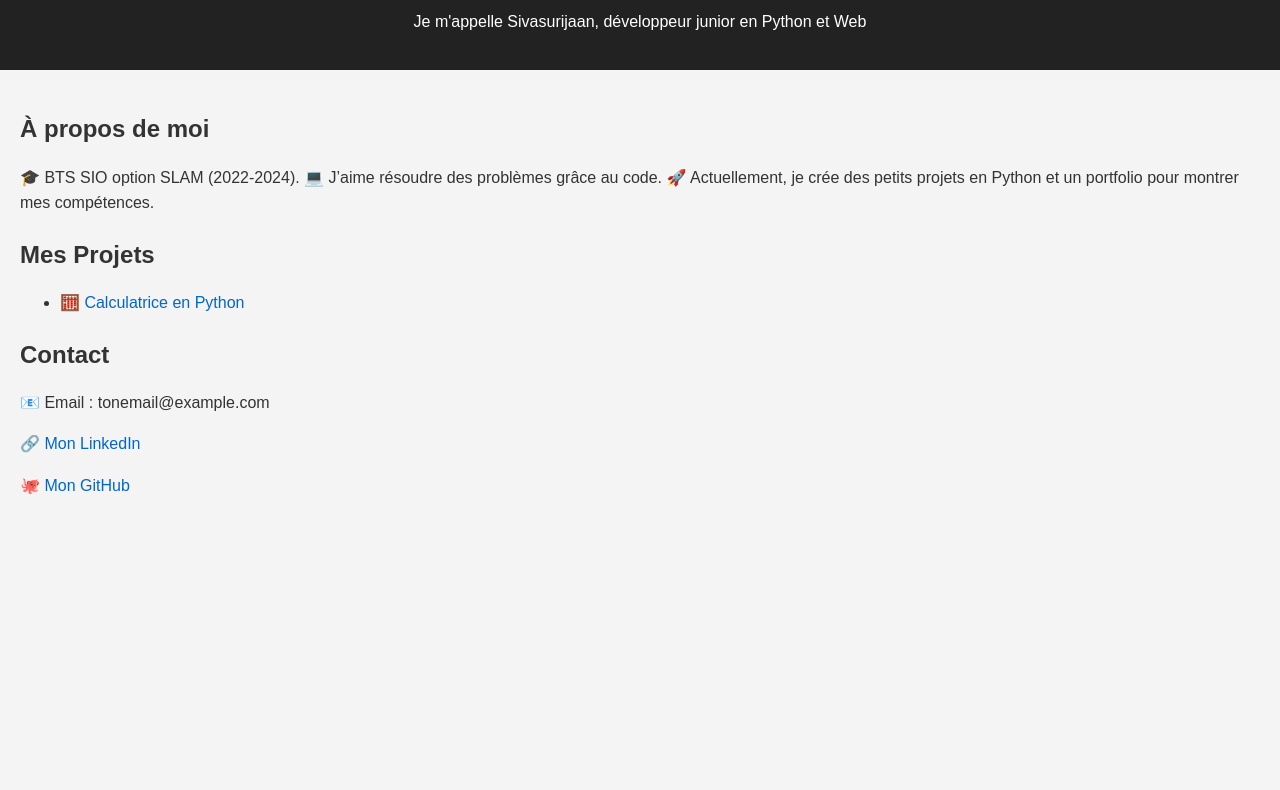
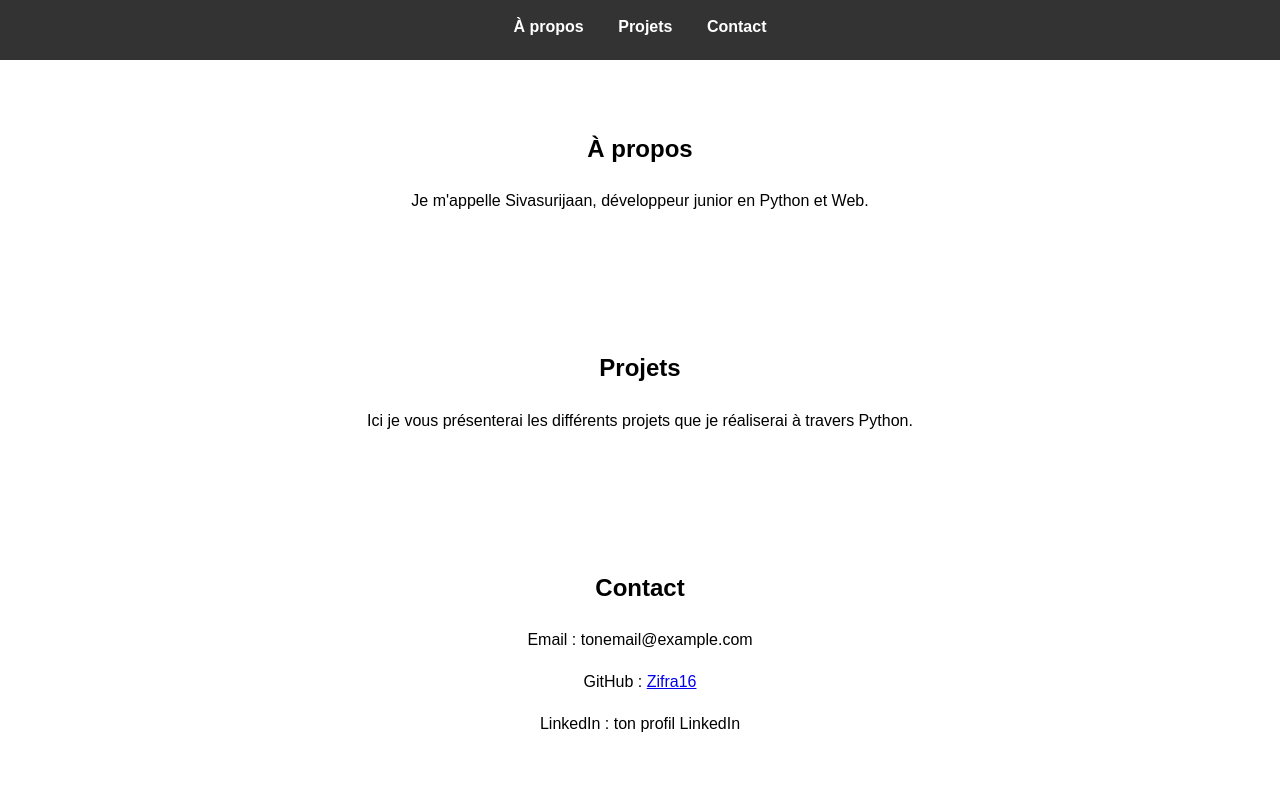
Before and after one commit to Zifra16/zifra16.github.io, a plain HTML site: page index.html in a window 1280 px wide. Shown: the part 100-890 px from the top of the page. Before the commit the page ends 800 px from the top, so only its background shows below. Drawn offline with Linux system fonts and the light colour scheme.

Commit message:
update de fichier concernant le header

```diff
--- a/index.html
+++ b/index.html
@@ -8,32 +8,35 @@
 </head>
 <body>
   <header>
-    <h1>Bienvenue sur mon Portfolio</h1>
-    <p>Je m'appelle Sivasurijaan, développeur junior en Python et Web</p>
+    <h1>Sivasurijaan</h1>
+    <nav>
+      <a href="#apropos">À propos</a>
+      <a href="#projets">Projets</a>
+      <a href="#contact">Contact</a>
+    </nav>
   </header>
 
-  <main>
-    <section id="about">
-      <h2>À propos de moi</h2>
-      <p>🎓 BTS SIO option SLAM (2022-2024).
-      💻 J’aime résoudre des problèmes grâce au code.
-      🚀 Actuellement, je crée des petits projets en Python et un portfolio pour montrer mes compétences.</p>
-    </section>
+  <section id="apropos">
+    <h2>À propos</h2>
+    <p>Je m'appelle Sivasurijaan, développeur junior en Python et Web.</p>
+  </section>
 
-    <section id="projects">
-      <h2>Mes Projets</h2>
-      <ul>
-        <li><a href="https://github.com/Zifra16/calculatrice-python">🧮 Calculatrice en Python</a></li>
-        <!-- Tu ajouteras les futurs projets ici -->
-      </ul>
-    </section>
+  <section id="projets">
+    <h2>Projets</h2>
+    <p>Ici je vous présenterai les différents projets que je réaliserai à travers Python.</p>
+  </section>
 
-    <section id="contact">
-      <h2>Contact</h2>
-      <p>📧 Email : tonemail@example.com</p>
-      <p>🔗 <a href="https://www.linkedin.com">Mon LinkedIn</a></p>
-      <p>🐙 <a href="https://github.com/Zifra16">Mon GitHub</a></p>
-    </section>
-  </main>
+  <section id="contact">
+    <h2>Contact</h2>
+    <p>Email : tonemail@example.com</p>
+    <p>GitHub : <a href="https://github.com/Zifra16" target="_blank">Zifra16</a></p>
+    <p>LinkedIn : ton profil LinkedIn</p>
+  </section>
+
+  <footer>
+    <p>© 2025 Sivasurijaan - Portfolio</p>
+  </footer>
+
+
 </body>
 </html>
--- a/style.css
+++ b/style.css
@@ -3,30 +3,34 @@ body {
   margin: 0;
   padding: 0;
   line-height: 1.6;
-  background: #f4f4f4;
-  color: #333;
 }
 
 header {
-  background: #222;
+  background: #333;
   color: #fff;
   padding: 20px;
   text-align: center;
 }
 
-h1, h2 {
-  margin-bottom: 10px;
+nav a {
+  color: #fff;
+  margin: 0 15px;
+  text-decoration: none;
+  font-weight: bold;
 }
 
-main {
-  padding: 20px;
+nav a:hover {
+  color: #ff9800;
 }
 
-a {
-  color: #0066cc;
-  text-decoration: none;
+section {
+  padding: 50px;
+  text-align: center;
 }
 
-a:hover {
-  text-decoration: underline;
+footer {
+  background: #333;
+  color: #fff;
+  text-align: center;
+  padding: 10px;
 }
```
